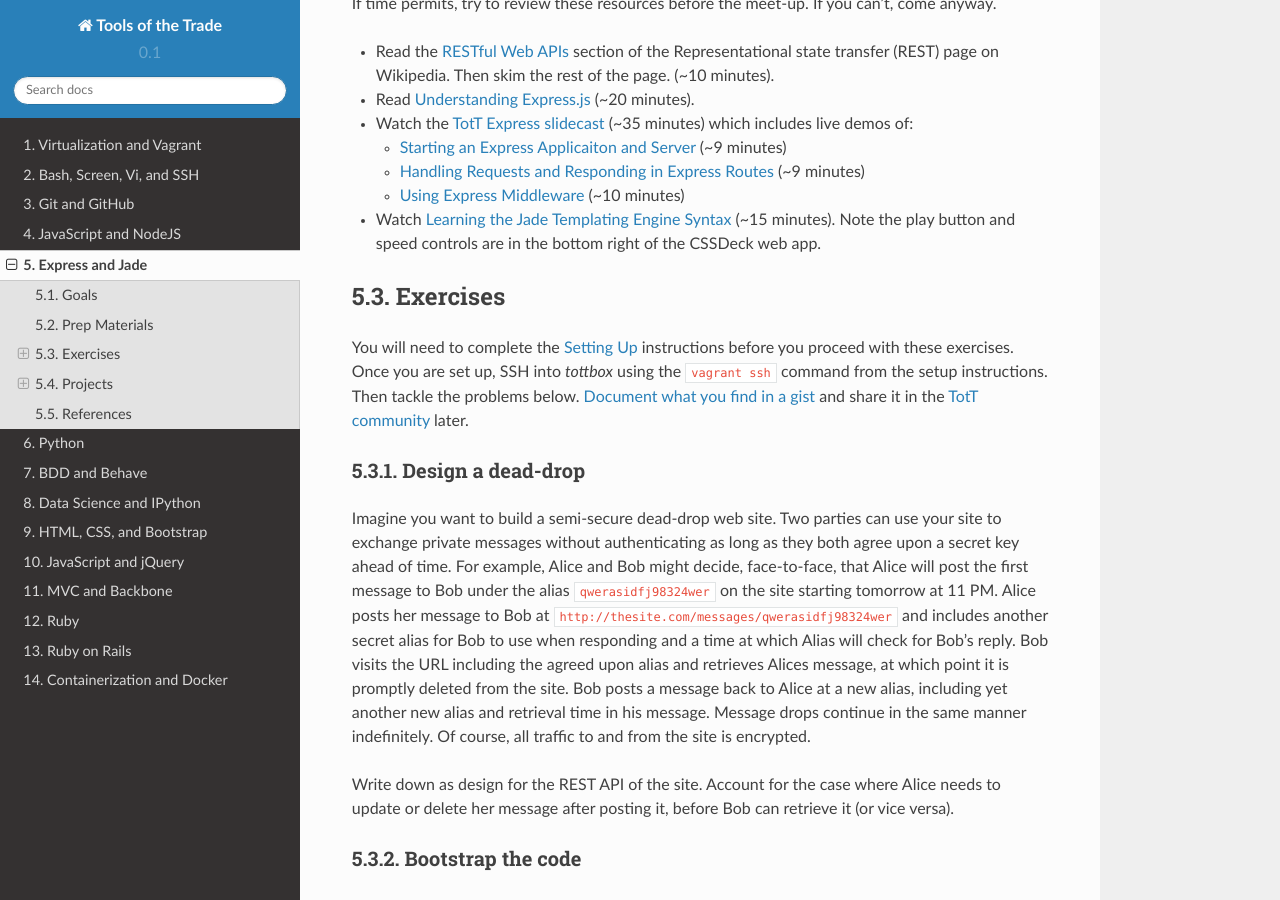
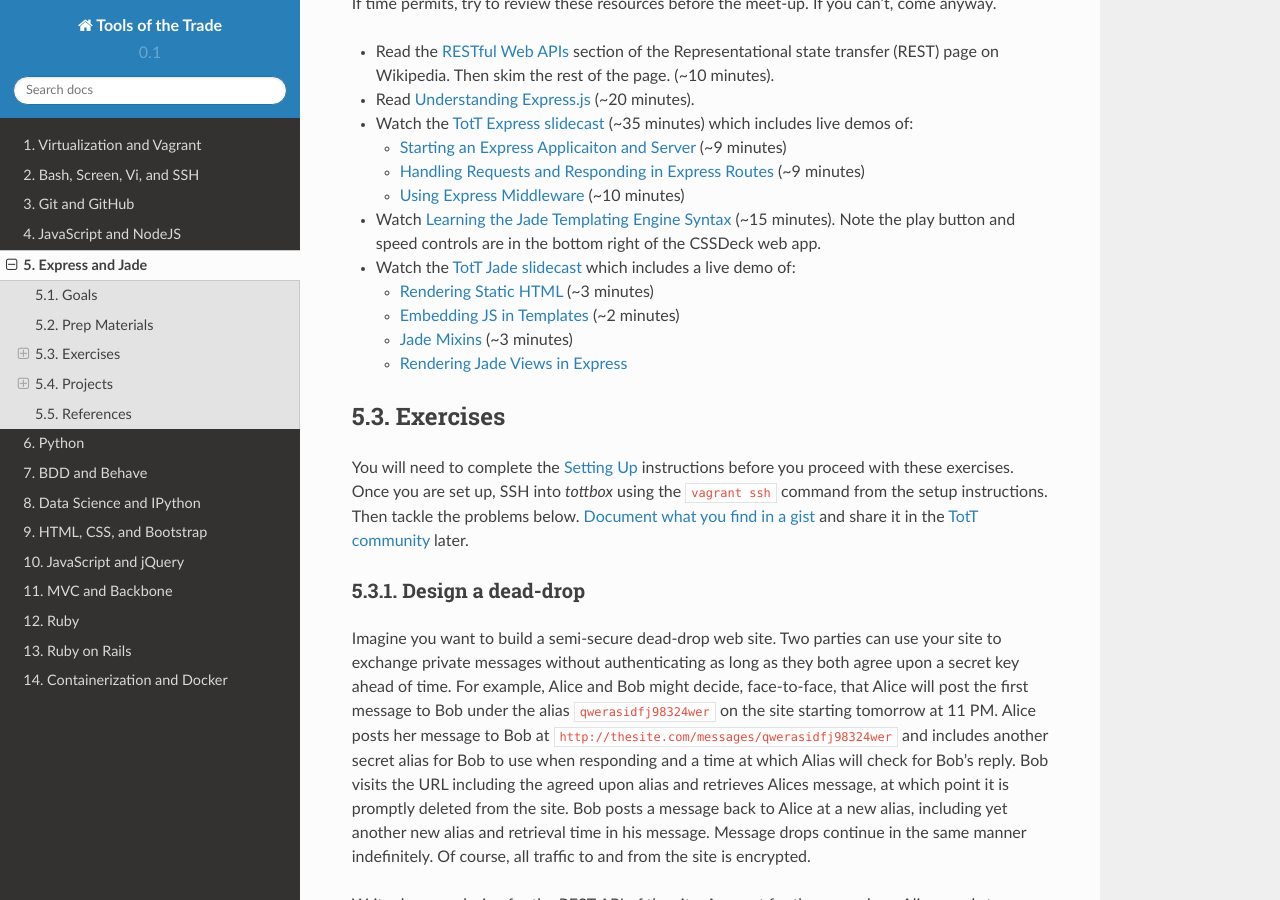
Before and after one commit to parente/tott, a Sphinx documentation site: the page built from doc/sessions/express.rst, in a window 1280 px wide and 900 px high, scrolled down 448 px. Built offline with Sphinx 7.4.7 and the Read the Docs theme 2.0.0, drawn with Linux system fonts in a browser that asks for light colours.

Commit message:
Jade slidecast link

```diff
--- a/doc/sessions/express.rst
+++ b/doc/sessions/express.rst
@@ -25,6 +25,12 @@ If time permits, try to review these resources before the meet-up. If you can't,
   * `Using Express Middleware <../_static/casts/express.html#/9>`_ (~10 minutes)
 
 * Watch `Learning the Jade Templating Engine Syntax <http://cssdeck.com/labs/learning-the-jade-templating-engine-syntax>`_ (~15 minutes). Note the play button and speed controls are in the bottom right of the CSSDeck web app.
+* Watch the `TotT Jade slidecast <../_static/casts/jade.html>`_ which includes a live demo of:
+
+  * `Rendering Static HTML <../_static/casts/jade.html#/3>`_ (~3 minutes)
+  * `Embedding JS in Templates <../_static/casts/jade.html#/4>`_ (~2 minutes)
+  * `Jade Mixins <../_static/casts/jade.html#/5>`_ (~3 minutes)
+  * `Rendering Jade Views in Express <../_static/casts/jade.html#/10>`_
 
 Exercises
 ---------
```
Also changed, not shown: 1 other file.
